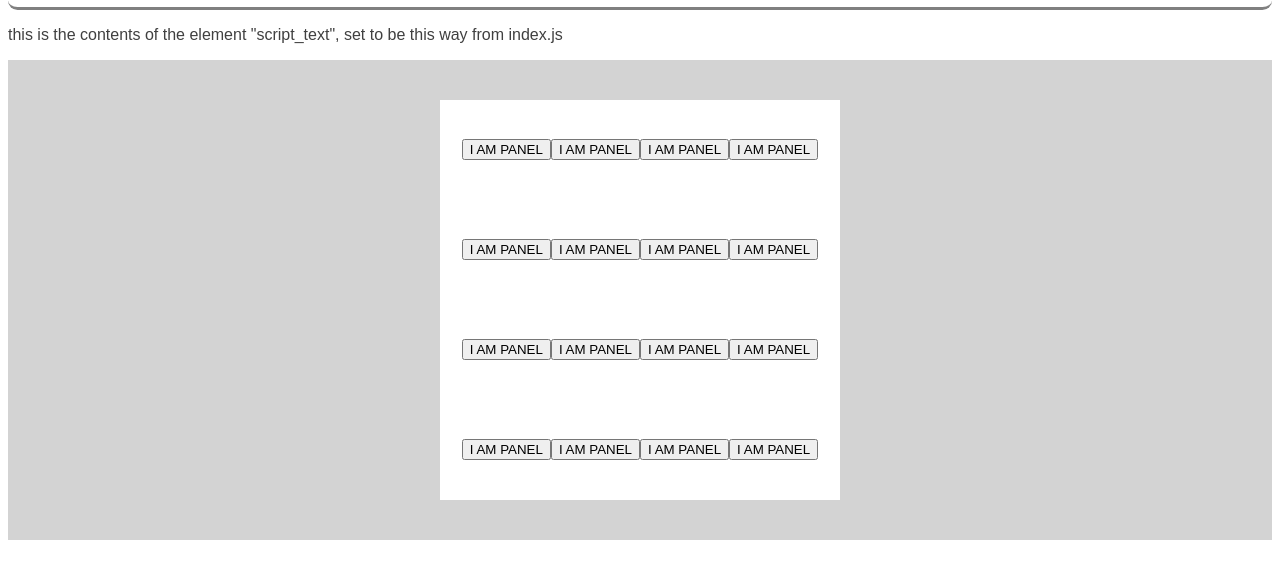
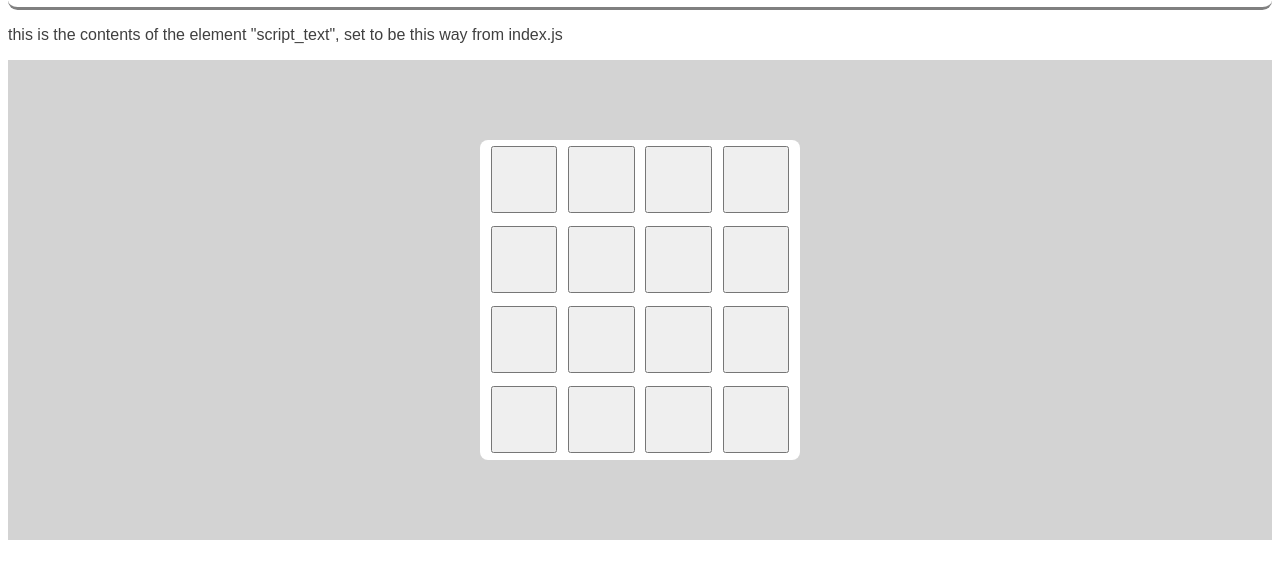
Before and after one commit to canisaries/memorygame, a website built with Parcel: page index.html in a window 1280 px wide. Shown: the part 59-638 px from the top of the page. Built offline with nearby package versions, Linux system fonts and the light colour scheme.

Commit message:
starting to add functionality to panels its not going well

```diff
--- a/index.html
+++ b/index.html
@@ -45,7 +45,7 @@
 
     <!-- Template for the game button!-->
     <template>
-      <button class="game_panel">I AM PANEL</button>
+      <button class="game_panel" onclick="console.log(this.id)"></button>
     </template>
   </body>
 </html>
--- a/src/index.js
+++ b/src/index.js
@@ -7,17 +7,23 @@ document.getElementById("script_text").innerHTML = `
 // Get game board
 const gameboard = document.getElementById("game_board");
 
-// A function that adds a button to the gameboard under the given id
-
-function addButton(button_id) {
-  var button_temp = document.getElementsByTagName("template")[0];
-  var button = button_temp.content.cloneNode(true);
-  button.id = button_id;
-  gameboard.appendChild(button);
-}
-
 var panel_amt = 16;
 
 for (var i = 0; i < panel_amt; i++) {
-  addButton("panel_" + i.toString());
+  addPanel("panel_" + i.toString());
 }
+
+// A function that adds a panel to the gameboard under the given id
+function addPanel(panel_id) {
+  var panel_temp = document.getElementsByTagName("template")[0];
+  var panelfrag = panel_temp.content.cloneNode(true);
+  var panel = panelfrag.querySelector("button");
+  panel.setAttribute("id", panel_id.toString()); // Give panel its id
+  panel.setAttribute("onclick", "console.log(this.id)"); // Give panel its functionality
+  gameboard.appendChild(panelfrag);
+}
+
+// A function that flips the panel
+function flipPanel(panel_id) {
+  console.log(panel_id + "flipped!");
+}
--- a/src/styles.css
+++ b/src/styles.css
@@ -41,11 +41,17 @@ header {
 }
 
 #game_board {
-  height: 25em;
-  width: 25em;
+  height: 20em;
+  width: 20em;
+  border-radius: 0.5em;
   display: flex;
   flex-wrap: wrap;
-  justify-content: center;
+  justify-content: space-evenly;
   align-items: center;
   background-color: white;
 }
+
+.game_panel {
+  height: 5em;
+  width: 5em;
+}
```
